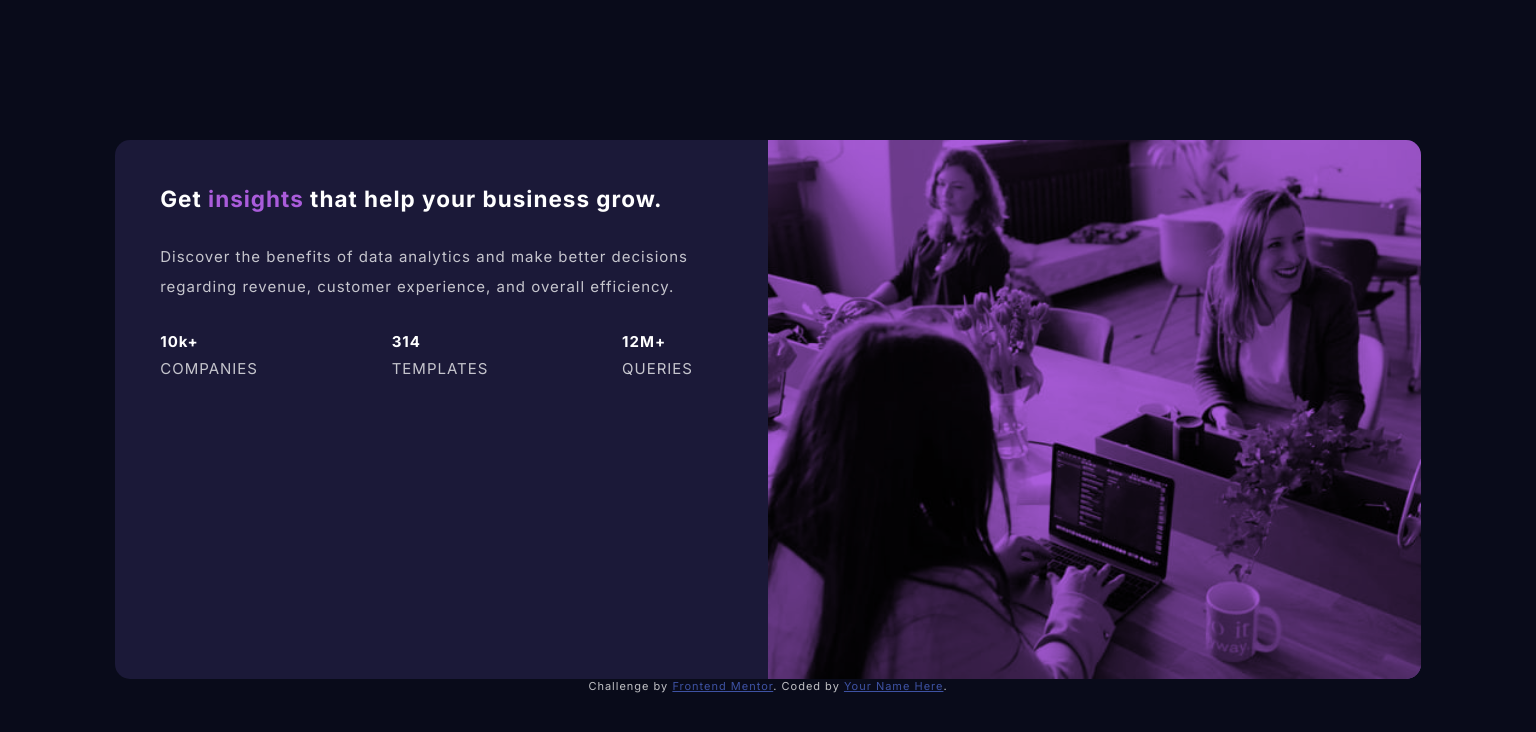
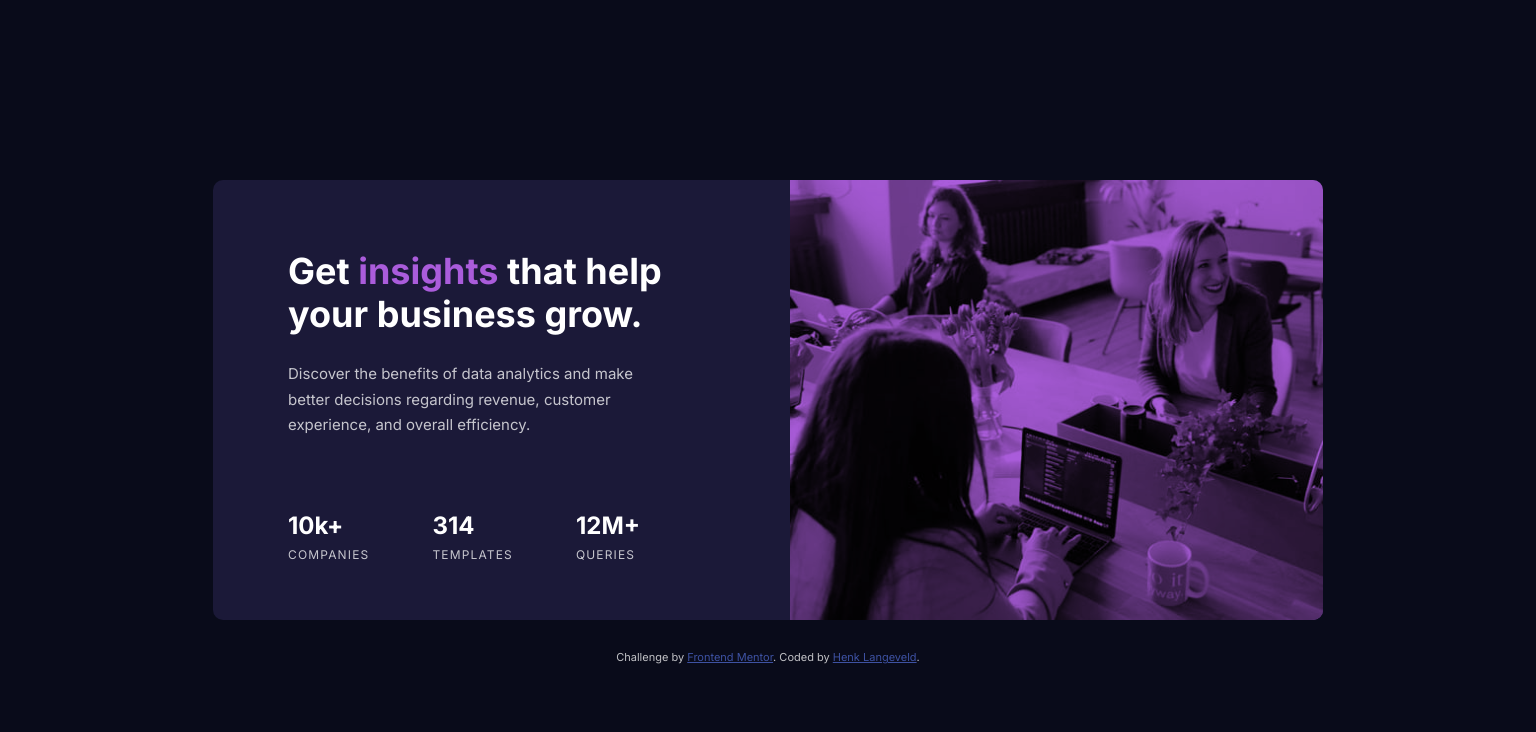
Before and after one commit to HenkLangeveld/fm-stats-preview-card, a plain HTML site: page index.html in a window 1536 px wide. Drawn offline with Linux system fonts and the light colour scheme.

Commit message:
finish styling

```diff
--- a/index.html
+++ b/index.html
@@ -80,7 +80,9 @@
       Challenge by
       <a href="https://www.frontendmentor.io?ref=challenge" target="_blank"
         >Frontend Mentor</a
-      >. Coded by <a href="#">Your Name Here</a>.
+      >. Coded by
+      <a href="https://www.henklangeveld.com/" target="_blank">Henk Langeveld</a
+      >.
     </div>
   </body>
 </html>
--- a/scss/main.scss
+++ b/scss/main.scss
@@ -4,6 +4,11 @@ $violet: hsl(277, 64%, 61%);
 $white: hsl(0, 0%, 100%);
 $paragraph-white: hsla(0, 0%, 100%, 0.75);
 $heading-white: hsla(0, 0%, 100%, 0.6);
+
+// Test setup
+.test {
+  border: 1px solid white;
+}
 
 // Basic styling
 *,
@@ -18,13 +23,13 @@ html {
   font-family: "Inter", sans-serif;
   // font-family: "Lexend Deca", sans-serif;
   font-size: 15px;
-  letter-spacing: 1px;
+  // letter-spacing: 0.5px;
 }
 
 body {
   background-color: $very-dark-blue;
   color: $paragraph-white;
-  padding: 70px 0;
+  padding: 65px 0;
 }
 
 img {
@@ -37,8 +42,18 @@ strong {
   color: $white;
 }
 
+h1 {
+  font-size: 1.9rem;
+  line-height: 1.1;
+}
+
+strong {
+  font-size: 1.6rem;
+}
+
 p {
-  line-height: 2;
+  line-height: 1.7;
+  margin-bottom: 23px;
 }
 
 // utility classes
@@ -57,9 +72,9 @@ p {
 // card styling
 .card {
   background-color: $desaturate-blue;
-  width: 85%;
-  margin: 0 auto;
-  border-radius: 15px;
+  width: 327px;
+  margin: 0 auto 2rem;
+  border-radius: 10px;
   overflow: hidden;
   display: flex;
   flex-direction: column;
@@ -75,8 +90,8 @@ p {
   &__information {
     display: flex;
     flex-direction: column;
-    gap: 2rem;
-    padding: 2rem 1rem;
+    gap: 17px;
+    padding: 40px 2rem 35px;
   }
 
   &__stats {
@@ -89,33 +104,54 @@ p {
     display: flex;
     flex-direction: column;
     gap: 0.5rem;
+
+    span {
+      font-size: 0.8rem;
+      letter-spacing: 1.15px;
+    }
   }
 }
 
-@media screen and (min-width: 1020px) {
+@media screen and (min-width: 1400px) {
   .centered {
     text-align: left;
   }
 
+  h1 {
+    font-size: 2.4rem;
+    line-height: 1.2;
+  }
+
+  p {
+    margin-bottom: 48px;
+  }
+
   body {
-    padding: 140px 0;
+    padding: 180px 0;
 
     .card {
+      max-width: 1110px;
+      width: 77%;
       flex-direction: row-reverse;
 
       &__image {
-        flex: 0 0 50%;
+        flex: 0 0 48%;
       }
 
       &__information {
-        flex: 0 0 50%;
-        padding: 3rem 5rem 2rem 3rem;
+        flex: 0 0 52%;
+        padding: 70px 8rem 2rem 5rem;
+        gap: 25px;
       }
 
       &__stats {
         flex-direction: row;
-        justify-content: space-between;
+        gap: 63px;
       }
+
+      // &__statistic {
+      //   margin-right: 4rem;
+      // }
     }
   }
 }
```
Also changed, not shown: dist/main.min.css, 1 other file.
